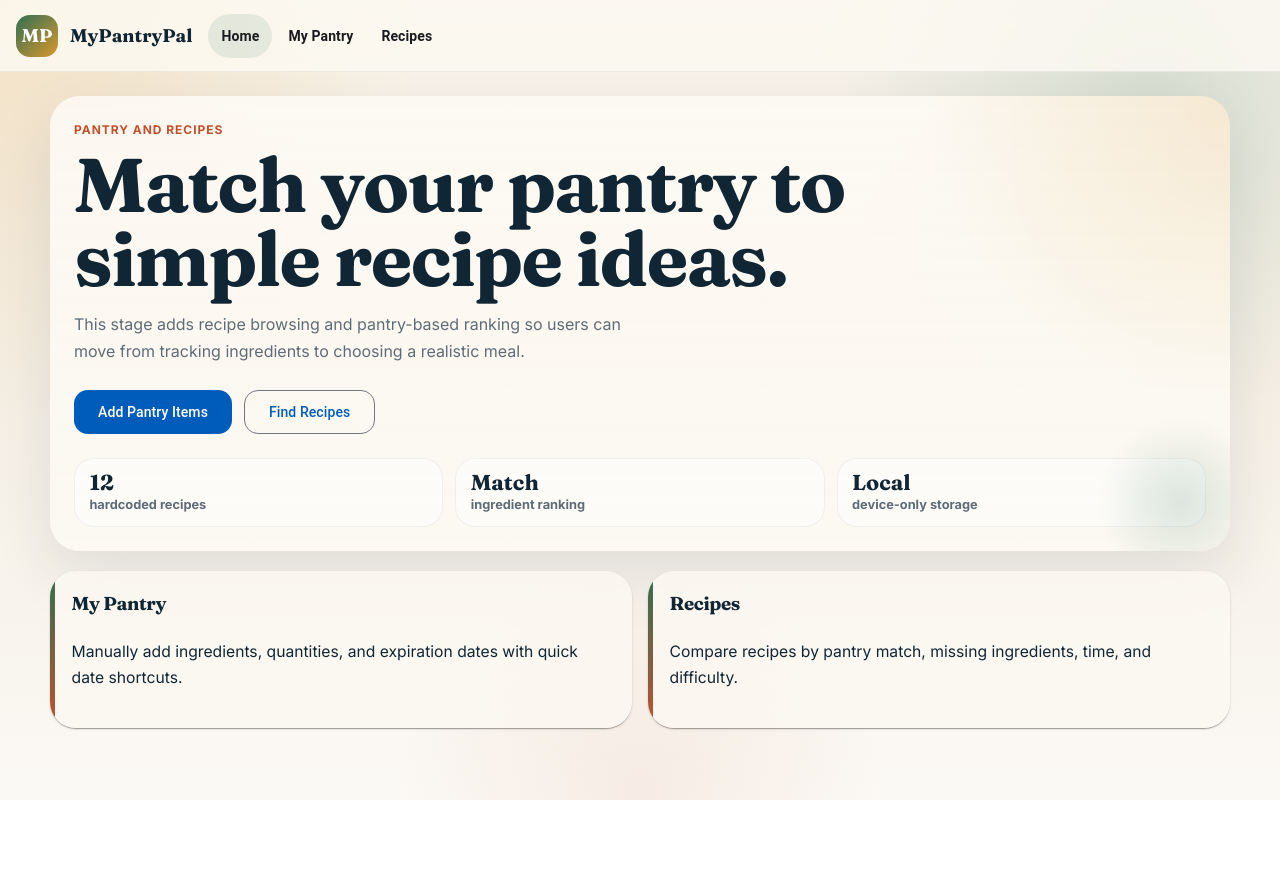
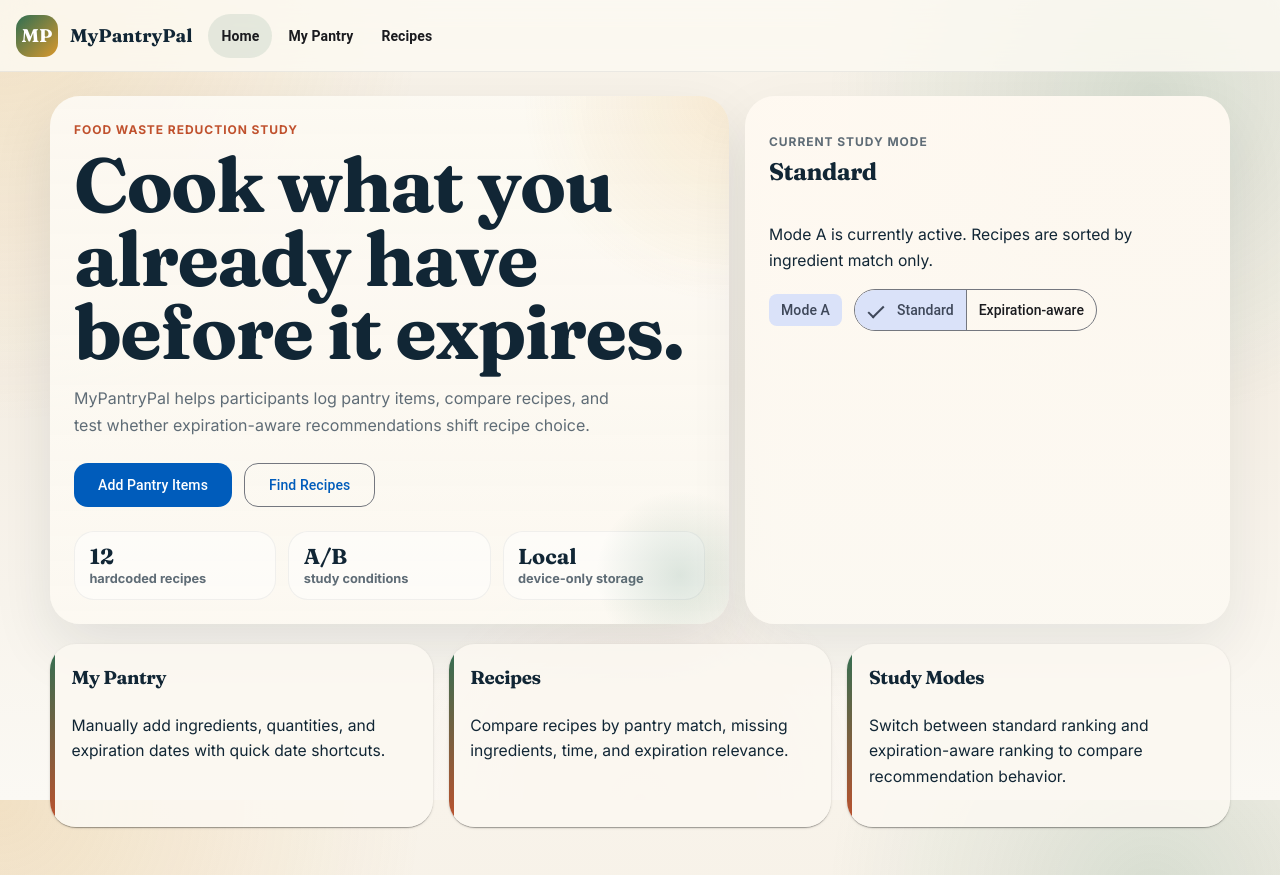
Before and after one commit to pergioa/SOEN357-MyPantryPal, an Angular app: page / in a window 1280 px wide. Before the commit the page ends 800 px from the top, so only its background shows below. Built offline with nearby package versions, Linux system fonts and the light colour scheme.

Commit message:
add to page

```diff
--- a/src/app/app.component.ts
+++ b/src/app/app.component.ts
@@ -1,24 +1,36 @@
 import { ChangeDetectionStrategy, Component } from '@angular/core';
 import { RouterOutlet } from '@angular/router';
 import { NavbarComponent } from './shared/components/navbar.component';
+import { ModeToggleComponent } from './shared/components/mode-toggle.component';
 
 @Component({
   selector: 'app-root',
   standalone: true,
-  imports: [RouterOutlet, NavbarComponent],
+  imports: [RouterOutlet, NavbarComponent, ModeToggleComponent],
   template: `
     <app-navbar></app-navbar>
+    <div class="mobile-mode shell">
+      <app-mode-toggle></app-mode-toggle>
+    </div>
     <main class="app-main">
       <router-outlet></router-outlet>
     </main>
   `,
   styles: [`
+    .mobile-mode {
+      padding-top: 1rem;
+    }
+
     .app-main {
       min-height: calc(100vh - 72px);
       padding-bottom: 6rem;
     }
 
     @media (min-width: 900px) {
+      .mobile-mode {
+        display: none;
+      }
+
       .app-main {
         padding-bottom: 2rem;
       }
--- a/src/app/core/utils/scoring-utils.ts
+++ b/src/app/core/utils/scoring-utils.ts
@@ -1,4 +1,5 @@
-import { IngredientItem, Recipe, ScoredRecipe } from '../models';
+import { IngredientItem, Recipe, ScoredRecipe, StudyMode } from '../models';
+import { isSoonToExpire } from './date-utils';
 
 export function normalizeName(value: string): string {
   return value.trim().toLowerCase();
@@ -6,7 +7,8 @@ export function normalizeName(value: string): string {
 
 export function scoreRecipes(
   recipes: Recipe[],
-  pantry: IngredientItem[]
+  pantry: IngredientItem[],
+  mode: StudyMode
 ): ScoredRecipe[] {
   const pantryMap = new Map(pantry.map((item) => [normalizeName(item.name), item]));
 
@@ -14,17 +16,29 @@ export function scoreRecipes(
     .map((recipe) => {
       const presentIngredients = recipe.ingredients.filter((ingredient) => pantryMap.has(ingredient));
       const missingIngredients = recipe.ingredients.filter((ingredient) => !pantryMap.has(ingredient));
+      const soonIngredients = recipe.ingredients.filter((ingredient) => {
+        const pantryItem = pantryMap.get(ingredient);
+        return pantryItem ? isSoonToExpire(pantryItem.expiresOn) : false;
+      });
+      const matchScore = presentIngredients.length;
+      const boostScore = mode === 'B' ? soonIngredients.length * 2 : 0;
 
       return {
         recipe,
-        matchScore: presentIngredients.length,
+        matchScore,
+        boostScore,
+        totalScore: matchScore + boostScore,
         presentIngredients,
-        missingIngredients
+        missingIngredients,
+        soonIngredients
       };
     })
     .sort((left, right) => {
-      if (right.matchScore !== left.matchScore) {
-        return right.matchScore - left.matchScore;
+      const leftScore = mode === 'B' ? left.totalScore : left.matchScore;
+      const rightScore = mode === 'B' ? right.totalScore : right.matchScore;
+
+      if (rightScore !== leftScore) {
+        return rightScore - leftScore;
       }
 
       return left.recipe.minutes - right.recipe.minutes;
--- a/src/app/pages/home.page.ts
+++ b/src/app/pages/home.page.ts
@@ -1,20 +1,23 @@
-import { ChangeDetectionStrategy, Component } from '@angular/core';
+import { CommonModule } from '@angular/common';
+import { ChangeDetectionStrategy, Component, computed, inject } from '@angular/core';
 import { RouterLink } from '@angular/router';
 import { MatButtonModule } from '@angular/material/button';
 import { MatCardModule } from '@angular/material/card';
+import { ModeToggleComponent } from '../shared/components/mode-toggle.component';
+import { StudyModeService } from '../core/services/study-mode.service';
 
 @Component({
   selector: 'app-home-page',
   standalone: true,
-  imports: [RouterLink, MatButtonModule, MatCardModule],
+  imports: [CommonModule, RouterLink, MatButtonModule, MatCardModule, ModeToggleComponent],
   template: `
     <section class="hero shell">
       <div class="hero-copy">
-        <p class="eyebrow">Pantry and recipes</p>
-        <h1>Match your pantry to simple recipe ideas.</h1>
+        <p class="eyebrow">Food waste reduction study</p>
+        <h1>Cook what you already have before it expires.</h1>
         <p class="lede">
-          This stage adds recipe browsing and pantry-based ranking so users can move from
-          tracking ingredients to choosing a realistic meal.
+          MyPantryPal helps participants log pantry items, compare recipes, and test whether
+          expiration-aware recommendations shift recipe choice.
         </p>
         <div class="cta-row">
           <a mat-flat-button color="primary" routerLink="/pantry">Add Pantry Items</a>
@@ -26,8 +29,8 @@ import { MatCardModule } from '@angular/material/card';
             <span>hardcoded recipes</span>
           </div>
           <div>
-            <strong>Match</strong>
-            <span>ingredient ranking</span>
+            <strong>A/B</strong>
+            <span>study conditions</span>
           </div>
           <div>
             <strong>Local</strong>
@@ -35,6 +38,17 @@ import { MatCardModule } from '@angular/material/card';
           </div>
         </div>
       </div>
+
+      <mat-card class="mode-card">
+        <p class="mode-title">Current Study Mode</p>
+        <h2>{{ modeName() }}</h2>
+        <p>
+          Mode {{ mode() }} is currently active.
+          <span *ngIf="mode() === 'A'">Recipes are sorted by ingredient match only.</span>
+          <span *ngIf="mode() === 'B'">Recipes that use soon-to-expire items get a priority boost.</span>
+        </p>
+        <app-mode-toggle></app-mode-toggle>
+      </mat-card>
     </section>
 
     <section class="shell highlights">
@@ -44,7 +58,11 @@ import { MatCardModule } from '@angular/material/card';
       </mat-card>
       <mat-card>
         <h3>Recipes</h3>
-        <p>Compare recipes by pantry match, missing ingredients, time, and difficulty.</p>
+        <p>Compare recipes by pantry match, missing ingredients, time, and expiration relevance.</p>
+      </mat-card>
+      <mat-card>
+        <h3>Study Modes</h3>
+        <p>Switch between standard ranking and expiration-aware ranking to compare recommendation behavior.</p>
       </mat-card>
     </section>
   `,
@@ -76,6 +94,14 @@ import { MatCardModule } from '@angular/material/card';
       border-radius: 999px;
       background: radial-gradient(circle, rgba(47, 111, 83, 0.16), transparent 70%);
       pointer-events: none;
+    }
+
+    .mode-card {
+      padding: 1.5rem;
+      border-radius: 30px;
+      background:
+        linear-gradient(180deg, rgba(255, 249, 241, 0.95), rgba(252, 249, 242, 0.9));
+      box-shadow: 0 24px 60px rgba(17, 38, 53, 0.08);
     }
 
     .eyebrow {
@@ -158,6 +184,15 @@ import { MatCardModule } from '@angular/material/card';
       background: linear-gradient(180deg, var(--app-green), var(--app-accent));
     }
 
+    .mode-title {
+      margin-bottom: 0.35rem;
+      color: var(--app-muted);
+      font-weight: 700;
+      text-transform: uppercase;
+      letter-spacing: 0.08em;
+      font-size: 0.75rem;
+    }
+
     h2,
     h3 {
       margin-top: 0;
@@ -169,15 +204,20 @@ import { MatCardModule } from '@angular/material/card';
 
     @media (min-width: 900px) {
       .hero {
-        grid-template-columns: 1fr;
+        grid-template-columns: 1.4fr 1fr;
         align-items: stretch;
       }
 
       .highlights {
-        grid-template-columns: repeat(2, minmax(0, 1fr));
+        grid-template-columns: repeat(3, minmax(0, 1fr));
       }
     }
   `],
   changeDetection: ChangeDetectionStrategy.OnPush
 })
-export class HomePageComponent {}
+export class HomePageComponent {
+  private readonly studyMode = inject(StudyModeService);
+
+  readonly mode = computed(() => this.studyMode.mode());
+  readonly modeName = computed(() => this.mode() === 'A' ? 'Standard' : 'Expiration-aware');
+}
--- a/src/app/pages/recipe-detail.page.ts
+++ b/src/app/pages/recipe-detail.page.ts
@@ -6,8 +6,10 @@ import { MatButtonModule } from '@angular/material/button';
 import { MatCardModule } from '@angular/material/card';
 import { MatCheckboxModule } from '@angular/material/checkbox';
 import { MatChipsModule } from '@angular/material/chips';
+import { MatIconModule } from '@angular/material/icon';
 import { PantryService } from '../core/services/pantry.service';
 import { RecipesService } from '../core/services/recipes.service';
+import { StudyModeService } from '../core/services/study-mode.service';
 import { scoreRecipes } from '../core/utils/scoring-utils';
 
 @Component({
@@ -20,7 +22,8 @@ import { scoreRecipes } from '../core/utils/scoring-utils';
     MatButtonModule,
     MatCardModule,
     MatCheckboxModule,
-    MatChipsModule
+    MatChipsModule,
+    MatIconModule
   ],
   template: `
     <section class="shell detail-shell" *ngIf="scoredRecipe(); else missingRecipe">
@@ -35,6 +38,10 @@ import { scoreRecipes } from '../core/utils/scoring-utils';
           </p>
           <mat-chip-set>
             <mat-chip *ngFor="let tag of scoredRecipe()!.recipe.tags">{{ tag }}</mat-chip>
+            <mat-chip *ngIf="mode() === 'B' && scoredRecipe()!.soonIngredients.length" class="use-soon-chip">
+              <mat-icon>warning</mat-icon>
+              Use Soon
+            </mat-chip>
           </mat-chip-set>
         </div>
       </mat-card>
@@ -45,7 +52,12 @@ import { scoreRecipes } from '../core/utils/scoring-utils';
           <div class="ingredient-list">
             <label class="ingredient-row" *ngFor="let ingredient of scoredRecipe()!.recipe.ingredients">
               <mat-checkbox [checked]="scoredRecipe()!.presentIngredients.includes(ingredient)">
-                <span>{{ ingredient | titlecase }}</span>
+                <span [class.soon-ingredient]="mode() === 'B' && scoredRecipe()!.soonIngredients.includes(ingredient)">
+                  {{ ingredient | titlecase }}
+                  <span *ngIf="mode() === 'B' && scoredRecipe()!.soonIngredients.includes(ingredient)">
+                    · Use soon
+                  </span>
+                </span>
               </mat-checkbox>
             </label>
           </div>
@@ -135,6 +147,13 @@ import { scoreRecipes } from '../core/utils/scoring-utils';
     .ingredient-row:last-child {
       border-bottom: 0;
     }
+
+    .use-soon-chip,
+    .soon-ingredient {
+      color: #9a3412;
+      font-weight: 700;
+    }
+
     ol {
       margin: 0;
       padding-left: 1.2rem;
@@ -153,12 +172,14 @@ export class RecipeDetailPageComponent {
   private readonly route = inject(ActivatedRoute);
   private readonly pantryService = inject(PantryService);
   private readonly recipesService = inject(RecipesService);
+  private readonly studyMode = inject(StudyModeService);
 
   private readonly routeParams = toSignal(this.route.paramMap, { initialValue: this.route.snapshot.paramMap });
 
   readonly recipeId = computed(() => this.routeParams()?.get('id') ?? '');
+  readonly mode = computed(() => this.studyMode.mode());
   readonly scoredRecipe = computed(() =>
-    scoreRecipes(this.recipesService.getRecipes(), this.pantryService.pantry())
+    scoreRecipes(this.recipesService.getRecipes(), this.pantryService.pantry(), this.mode())
       .find((entry) => entry.recipe.id === this.recipeId())
   );
 }
--- a/src/app/pages/recipes.page.ts
+++ b/src/app/pages/recipes.page.ts
@@ -4,6 +4,7 @@ import { Router } from '@angular/router';
 import { MatCardModule } from '@angular/material/card';
 import { PantryService } from '../core/services/pantry.service';
 import { RecipesService } from '../core/services/recipes.service';
+import { StudyModeService } from '../core/services/study-mode.service';
 import { scoreRecipes } from '../core/utils/scoring-utils';
 import { RecipeCardComponent } from '../shared/components/recipe-card.component';
 
@@ -18,12 +19,13 @@ import { RecipeCardComponent } from '../shared/components/recipe-card.component'
           <p class="eyebrow">Recipes</p>
           <h1>Task: Choose a recipe you would cook today.</h1>
           <p class="subtle">
-            Recommendations update automatically from your pantry contents.
+            Recommendations update automatically from your pantry and current study mode.
           </p>
         </div>
         <mat-card class="task-banner">
-          <strong>Sorted by pantry match</strong>
-          <span>Ties are broken by the fastest recipe.</span>
+          <strong>Mode {{ mode() }}</strong>
+          <span *ngIf="mode() === 'A'">Sorted by pantry match, then time.</span>
+          <span *ngIf="mode() === 'B'">Soon-to-expire ingredients receive a recommendation boost.</span>
         </mat-card>
       </div>
 
@@ -35,6 +37,7 @@ import { RecipeCardComponent } from '../shared/components/recipe-card.component'
         <app-recipe-card
           *ngFor="let scored of scoredRecipes()"
           [scored]="scored"
+          [mode]="mode()"
           (viewDetails)="router.navigate(['/recipes', $event])"
         ></app-recipe-card>
       </div>
@@ -118,7 +121,11 @@ export class RecipesPageComponent {
   readonly router = inject(Router);
   private readonly pantryService = inject(PantryService);
   private readonly recipesService = inject(RecipesService);
+  private readonly studyMode = inject(StudyModeService);
 
   readonly pantryItems = this.pantryService.pantry;
-  readonly scoredRecipes = computed(() => scoreRecipes(this.recipesService.getRecipes(), this.pantryService.pantry()));
+  readonly mode = computed(() => this.studyMode.mode());
+  readonly scoredRecipes = computed(() =>
+    scoreRecipes(this.recipesService.getRecipes(), this.pantryService.pantry(), this.mode())
+  );
 }
```
Also changed, not shown: src/app/core/models.ts (+12 -0 lines).
